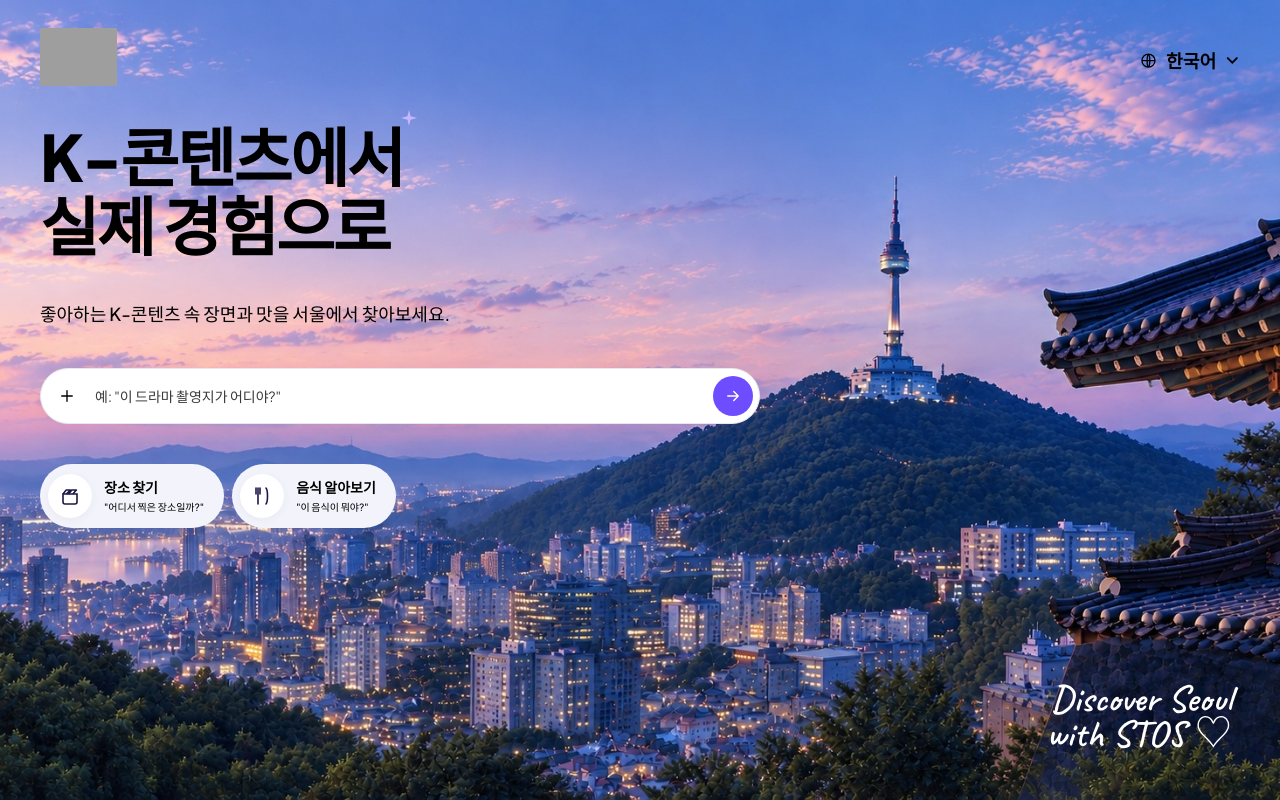
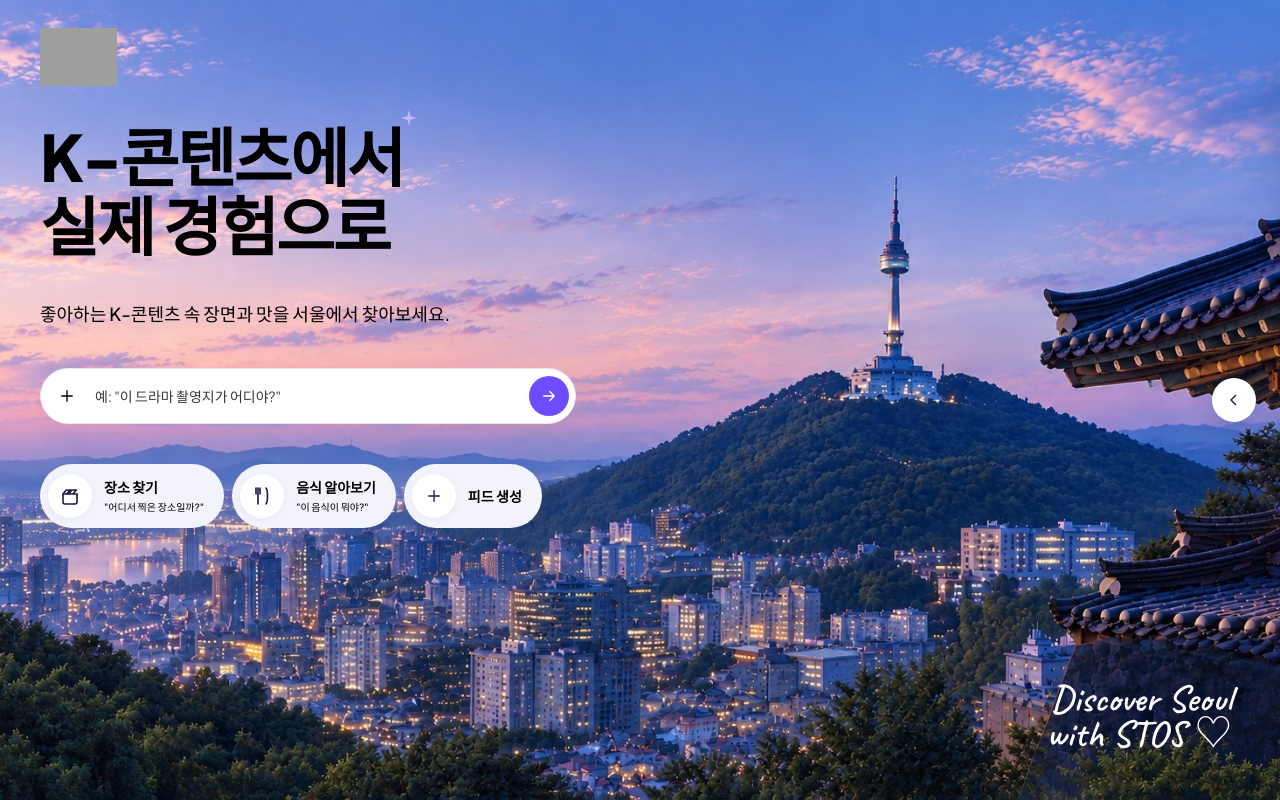
Before and after one commit to dayun6530/mju-ai-hackathon, a React (Vite) app in the folder frontend/: page / in a window 1280 px wide. Built offline with nearby package versions, Linux system fonts and the light colour scheme; grey boxes are pictures that could not be loaded; a web font is replaced by a local one.

Commit message:
feed block

```diff
--- a/frontend/src/pages/HomePage.jsx
+++ b/frontend/src/pages/HomePage.jsx
@@ -6,13 +6,7 @@ const modes = [
   { id: 'food', icon: FoodIcon },
 ];
 
-const languages = [
-  { id: 'ko', label: '한국어' },
-  { id: 'en', label: 'EN' },
-];
-
-const copy = {
-  ko: {
+const text = {
   headline: ['K-콘텐츠에서', '실제 경험으로'],
   sub: '좋아하는 K-콘텐츠 속 장면과 맛을 서울에서 찾아보세요.',
   placeholder: '예: "이 드라마 촬영지가 어디야?"',
@@ -24,50 +18,30 @@ const copy = {
     scene: { title: '장소 찾기', line: '"어디서 찍은 장소일까?"' },
     food: { title: '음식 알아보기', line: '"이 음식이 뭐야?"' },
   },
-    languageLabel: '언어: 한국어',
-  },
-  en: {
-    headline: ['From K-Content', 'to Real Experience'],
-    sub: 'Discover the scenes and flavors from your favorite K-content in Seoul.',
-    placeholder: 'Try "the filming location of this drama"',
-    attachPhoto: 'Add a photo',
-    photoRemove: 'Remove photo',
-    searchLabel: 'Describe a scene, vibe, or food',
-    searchButton: 'Search',
-    modes: {
-      scene: { title: 'Find a Scene', line: '"Where was this filmed?"' },
-      food: { title: 'Explore Food', line: '"What\'s this food?"' },
-    },
-    languageLabel: 'Language: English',
-  },
+  feedOpen: '피드 열기',
+  feedClose: '피드 닫기',
+  feedSearch: '게시물, 장소, 해시태그 검색',
+  feedTabs: ['내 피드', '탐색', '저장됨'],
+  profile: '프로필',
+  login: '로그인',
+  logout: '로그아웃',
+  createFeed: '피드 생성',
 };
 
+const feedSlots = Array.from({ length: 12 }, (_, index) => index);
+
 export default function HomePage() {
-  const [lang, setLang] = useState('ko');
-  const text = copy[lang];
-
-  useEffect(() => {
-    document.documentElement.lang = lang;
-  }, [lang]);
+  const [feedOpen, setFeedOpen] = useState(false);
 
   return (
     <div className="relative h-screen w-full overflow-hidden">
       <img src="/hero.jpeg?v=3" alt="" className="hero-photo" />
       <div className="relative z-10 flex h-full flex-col px-10 py-7 text-black">
         <header className="flex items-center">
-          <img
-            src={logoUrl}
-            alt="STOS, Scene to Seoul"
-            className="logo-mark"
-          />
-          <LanguageToggle
-            lang={lang}
-            label={text.languageLabel}
-            onChange={setLang}
-          />
+          <img src={logoUrl} alt="STOS, Scene to Seoul" className="logo-mark" />
         </header>
 
-        <section className="flex w-[min(720px,62%)] flex-1 flex-col py-4">
+        <section className="flex flex-1 flex-col py-4">
           <div className="flex flex-1 flex-col justify-start pt-5">
             <h1 className="text-[4rem] font-extrabold leading-[1.08] tracking-[-0.035em] text-black">
               <span className="relative inline-block">
@@ -82,24 +56,35 @@ export default function HomePage() {
             </p>
 
             <form
-              className="mt-10 flex h-14 items-center gap-2 rounded-full border border-[#e7e7f2] bg-white py-1.5 pr-1.5 pl-1.5 shadow-[0_10px_30px_rgba(55,45,120,0.06)]"
+              className="mt-10 flex h-14 w-[calc(45vw-2.5rem)] shrink-0 items-center gap-2 self-start rounded-full border border-[#e7e7f2] bg-white py-1.5 pr-1.5 pl-1.5 shadow-[0_10px_30px_rgba(55,45,120,0.06)]"
               onSubmit={(event) => event.preventDefault()}
             >
               <SearchField text={text} />
             </form>
 
             <div className="mt-10 flex flex-wrap gap-2">
-              {modes.map((mode) => (
-                <ModeChip
-                  key={mode.id}
-                  mode={mode}
-                  text={text.modes[mode.id]}
-                />
-              ))}
+              <ModeChip mode={modes[0]} text={text.modes.scene} />
+              <ModeChip mode={modes[1]} text={text.modes.food} />
+              <button
+                type="button"
+                className="flex items-center gap-3 rounded-full bg-chip py-2.5 pr-5 pl-2 text-left"
+              >
+                <span className="grid size-11 place-items-center rounded-full bg-white text-ink shadow-[0_2px_8px_rgba(40,30,90,0.06)]">
+                  <PlusIcon />
+                </span>
+                <span className="text-[14px] leading-5 font-semibold text-black">
+                  {text.createFeed}
+                </span>
+              </button>
             </div>
           </div>
         </section>
       </div>
+
+      <FeedPanel
+        open={feedOpen}
+        onToggle={() => setFeedOpen((open) => !open)}
+      />
 
       <p className="script pointer-events-none absolute right-12 bottom-12 z-10 text-right text-white">
         Discover Seoul
@@ -110,17 +95,138 @@ export default function HomePage() {
   );
 }
 
-function LanguageToggle({ lang, label, onChange }) {
-  const [open, setOpen] = useState(false);
+function FeedPanel({ open, onToggle }) {
+  const [tab, setTab] = useState(0);
+  const [loggedIn, setLoggedIn] = useState(false);
+  const [searched, setSearched] = useState(false);
+  const currentTab = text.feedTabs[tab];
+  const loginGate =
+    !loggedIn && searched
+      ? '검색'
+      : !loggedIn && (currentTab === '내 피드' || currentTab === '저장됨')
+        ? currentTab
+        : null;
+
+  function chooseTab(index) {
+    setTab(index);
+    setSearched(false);
+  }
+
+  function onFeedSearch(event) {
+    event.preventDefault();
+    if (loggedIn) return;
+    const query = String(new FormData(event.currentTarget).get('query') ?? '').trim();
+    if (query) setSearched(true);
+  }
+
+  return (
+    <>
+      <button
+        type="button"
+        aria-expanded={open}
+        aria-controls="community-feed"
+        aria-label={open ? text.feedClose : text.feedOpen}
+        onClick={onToggle}
+        className={`absolute top-1/2 z-30 grid size-11 -translate-y-1/2 place-items-center rounded-full bg-white text-ink shadow-[0_8px_24px_rgba(40,30,90,0.18)] transition-[right] duration-500 ease-out ${
+          open ? 'right-[calc(50vw-1.375rem)]' : 'right-6'
+        }`}
+      >
+        <PanelChevronIcon point={open ? 'right' : 'left'} />
+      </button>
+      <aside
+        id="community-feed"
+        aria-hidden={!open}
+        className={`absolute top-6 bottom-6 left-1/2 z-20 flex w-[calc(50vw-1.5rem)] flex-col overflow-hidden rounded-[28px] bg-white px-5 py-5 text-black shadow-[0_18px_50px_rgba(28,18,64,0.18)] transition-transform duration-500 ease-out ${
+          open
+            ? 'translate-x-0'
+            : 'pointer-events-none translate-x-[calc(100%+1.5rem)]'
+        }`}
+      >
+        <form
+          className="flex h-11 items-center gap-2 rounded-full bg-[#f4f5fb] px-4"
+          onSubmit={onFeedSearch}
+        >
+          <input
+            name="query"
+            className="h-full min-w-0 flex-1 bg-transparent text-sm text-black outline-none placeholder:text-[#8d8aa3]"
+            placeholder={text.feedSearch}
+            aria-label={text.feedSearch}
+            tabIndex={open ? 0 : -1}
+          />
+          <button
+            type="submit"
+            aria-label={text.searchButton}
+            tabIndex={open ? 0 : -1}
+            className="grid size-7 shrink-0 place-items-center text-[#8d8aa3]"
+          >
+            <SearchIcon />
+          </button>
+        </form>
+        <div className="mt-4 flex items-end justify-between gap-4 border-b border-[#ececf5]">
+          <div role="tablist" aria-label="커뮤니티" className="flex gap-6 px-1">
+            {text.feedTabs.map((label, index) => {
+              const selected = tab === index;
+              return (
+                <button
+                  key={label}
+                  type="button"
+                  role="tab"
+                  aria-selected={selected}
+                  tabIndex={open ? 0 : -1}
+                  onClick={() => chooseTab(index)}
+                  className={`-mb-px border-b-2 pb-3 text-sm font-semibold ${
+                    selected
+                      ? 'border-violet text-violet'
+                      : 'border-transparent text-[#8d8aa3]'
+                  }`}
+                >
+                  {label}
+                </button>
+              );
+            })}
+          </div>
+          <ProfileMenu
+            panelOpen={open}
+            loggedIn={loggedIn}
+            onLogin={() => {
+              setLoggedIn(true);
+              setSearched(false);
+            }}
+            onLogout={() => setLoggedIn(false)}
+          />
+        </div>
+        {loginGate ? (
+          <div className="flex flex-1 items-center justify-center px-6 text-center">
+            <p className="text-sm leading-6 font-medium text-black">
+              {`"${loginGate}" 기능은 로그인 후 이용하실 수 있습니다.`}
+            </p>
+          </div>
+        ) : (
+          <div className="mt-4 grid flex-1 grid-cols-4 content-start gap-3 overflow-y-auto pr-1">
+            {feedSlots.map((slot) => (
+              <div
+                key={`${tab}-${slot}`}
+                className="aspect-[3/4] rounded-2xl bg-[#e7e9f2]"
+              />
+            ))}
+          </div>
+        )}
+      </aside>
+    </>
+  );
+}
+
+function ProfileMenu({ panelOpen, loggedIn, onLogin, onLogout }) {
+  const [menuOpen, setMenuOpen] = useState(false);
   const rootRef = useRef(null);
-  const current = languages.find((item) => item.id === lang);
 
   useEffect(() => {
+    if (!menuOpen) return;
     function closeOnOutside(event) {
-      if (!rootRef.current?.contains(event.target)) setOpen(false);
+      if (!rootRef.current?.contains(event.target)) setMenuOpen(false);
     }
     function closeOnEscape(event) {
-      if (event.key === 'Escape') setOpen(false);
+      if (event.key === 'Escape') setMenuOpen(false);
     }
     document.addEventListener('pointerdown', closeOnOutside);
     document.addEventListener('keydown', closeOnEscape);
@@ -128,56 +234,78 @@ function LanguageToggle({ lang, label, onChange }) {
       document.removeEventListener('pointerdown', closeOnOutside);
       document.removeEventListener('keydown', closeOnEscape);
     };
-  }, []);
+  }, [menuOpen]);
+
+  useEffect(() => {
+    if (!panelOpen) setMenuOpen(false);
+  }, [panelOpen]);
+
+  if (!loggedIn) {
+    return (
+      <button
+        type="button"
+        tabIndex={panelOpen ? 0 : -1}
+        onClick={onLogin}
+        className="mb-2 shrink-0 rounded-full bg-violet px-4 py-2 text-sm font-semibold text-white"
+      >
+        {text.login}
+      </button>
+    );
+  }
 
   return (
+    <div className="relative z-30 mb-2 shrink-0" ref={rootRef}>
+      <button
+        type="button"
+        aria-haspopup="menu"
+        aria-expanded={menuOpen}
+        aria-label={text.profile}
+        tabIndex={panelOpen ? 0 : -1}
+        onClick={() => setMenuOpen((value) => !value)}
+        className="grid size-9 place-items-center rounded-full bg-[#efeaff] text-violet"
+      >
+        <ProfileIcon />
+      </button>
+      {menuOpen ? (
         <div
-      className="relative ml-auto origin-top-right scale-[1.3]"
-      ref={rootRef}
+          role="menu"
+          aria-label={text.profile}
+          className="absolute top-full right-0 mt-2 w-36 overflow-hidden rounded-2xl border border-[#e6e6f2] bg-white py-1 shadow-[0_16px_40px_rgba(40,30,90,0.12)]"
         >
           <button
             type="button"
-        aria-haspopup="listbox"
-        aria-expanded={open}
-        aria-label={label}
-        onClick={() => setOpen((value) => !value)}
-        className="flex items-center gap-1.5 text-sm font-semibold text-black"
+            role="menuitem"
+            onClick={() => {
+              onLogout();
+              setMenuOpen(false);
+            }}
+            className="block w-full px-3 py-2 text-left text-sm font-semibold text-ink hover:bg-chip"
           >
-        <GlobeIcon />
-        {current.label}
-        <ChevronIcon className={open ? 'rotate-180' : ''} />
+            {text.logout}
           </button>
-      {open ? (
-        <ul
-          role="listbox"
-          aria-label={label}
-          className="absolute top-full right-0 z-20 mt-2 w-36 overflow-hidden rounded-2xl border border-[#e6e6f2] bg-white py-1 shadow-[0_16px_40px_rgba(40,30,90,0.12)]"
-        >
-          {languages.map((option) => {
-            const selected = option.id === lang;
-            return (
-              <li key={option.id}>
-                <button
-                  type="button"
-                  role="option"
-                  aria-selected={selected}
-                  onClick={() => {
-                    onChange(option.id);
-                    setOpen(false);
-                  }}
-                  className={`flex w-full items-center justify-between px-3 py-2 text-left text-sm hover:bg-chip ${selected ? 'font-semibold text-ink' : 'text-muted'}`}
-                >
-                  {option.label}
-                  {selected ? (
-                    <span className="size-1.5 rounded-full bg-violet" />
-                  ) : null}
-                </button>
-              </li>
-            );
-          })}
-        </ul>
+        </div>
       ) : null}
     </div>
+  );
+}
+
+function ProfileIcon() {
+  return (
+    <svg
+      width="18"
+      height="18"
+      viewBox="0 0 24 24"
+      fill="none"
+      aria-hidden="true"
+    >
+      <circle cx="12" cy="8" r="3.2" stroke="currentColor" strokeWidth="1.6" />
+      <path
+        d="M5.5 19.2c1.4-2.8 3.6-4.2 6.5-4.2s5.1 1.4 6.5 4.2"
+        stroke="currentColor"
+        strokeWidth="1.6"
+        strokeLinecap="round"
+      />
+    </svg>
   );
 }
 
@@ -331,39 +459,41 @@ function ArrowIcon() {
   );
 }
 
-function GlobeIcon() {
+function PanelChevronIcon({ point }) {
   return (
     <svg
-      width="15"
-      height="15"
+      width="18"
+      height="18"
       viewBox="0 0 24 24"
       fill="none"
       aria-hidden="true"
     >
-      <circle cx="12" cy="12" r="8" stroke="currentColor" strokeWidth="1.6" />
       <path
-        d="M4 12h16M12 4c2.2 2.4 2.2 13.6 0 16M12 4c-2.2 2.4-2.2 13.6 0 16"
+        d={point === 'left' ? 'M14 6 8 12l6 6' : 'M10 6l6 6-6 6'}
         stroke="currentColor"
-        strokeWidth="1.6"
+        strokeWidth="1.8"
+        strokeLinecap="round"
+        strokeLinejoin="round"
       />
     </svg>
   );
 }
 
-function ChevronIcon({ className = '' }) {
+function SearchIcon() {
   return (
     <svg
-      width="12"
-      height="12"
-      viewBox="0 0 12 12"
+      width="16"
+      height="16"
+      viewBox="0 0 24 24"
       fill="none"
       aria-hidden="true"
-      className={`transition ${className}`}
+      className="text-[#8d8aa3]"
     >
+      <circle cx="11" cy="11" r="6" stroke="currentColor" strokeWidth="1.6" />
       <path
-        d="M2.5 4.5 6 8l3.5-3.5"
+        d="M16 16l4 4"
         stroke="currentColor"
-        strokeWidth="1.4"
+        strokeWidth="1.6"
         strokeLinecap="round"
       />
     </svg>
```
Lines whose indentation alone changed are shown as unchanged.
